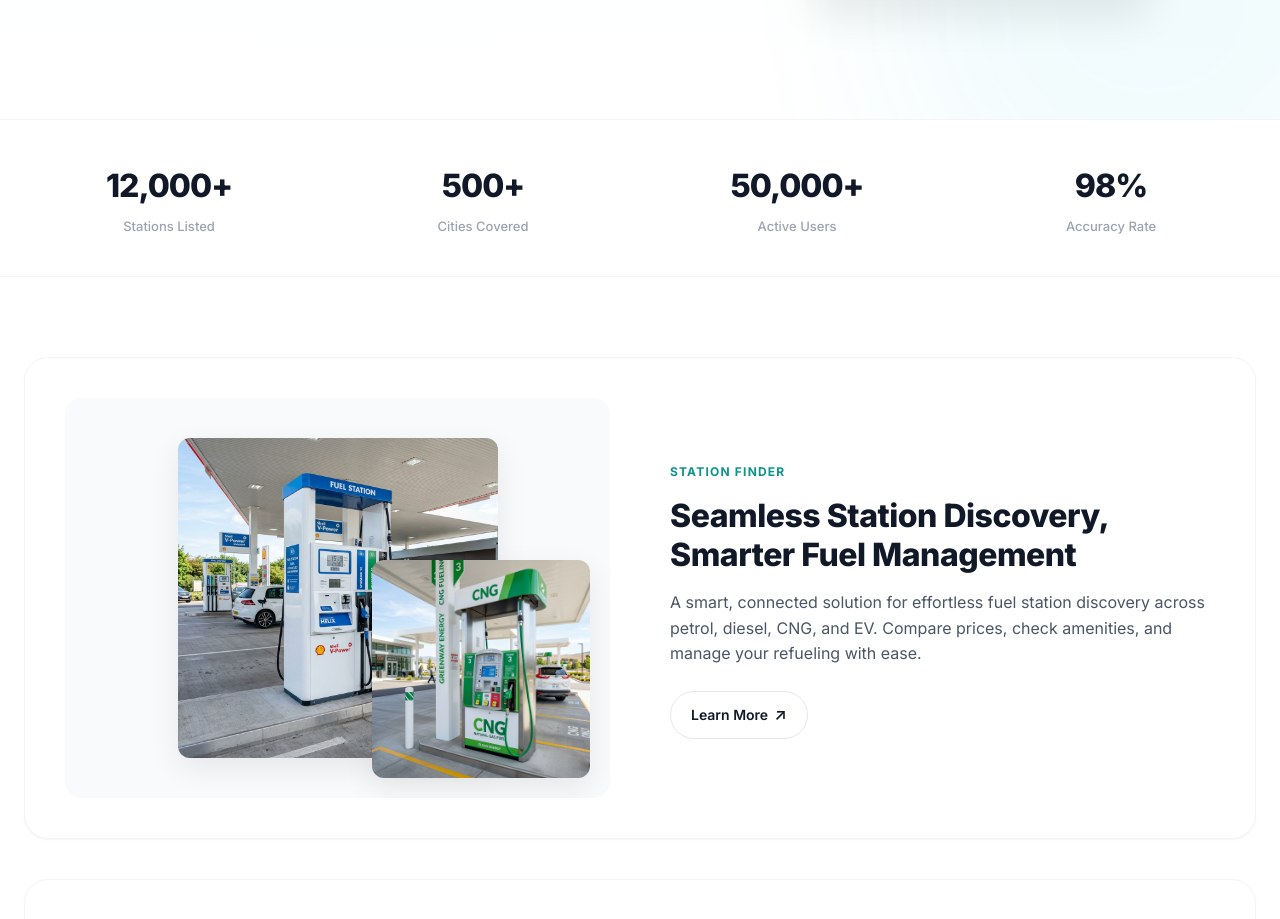
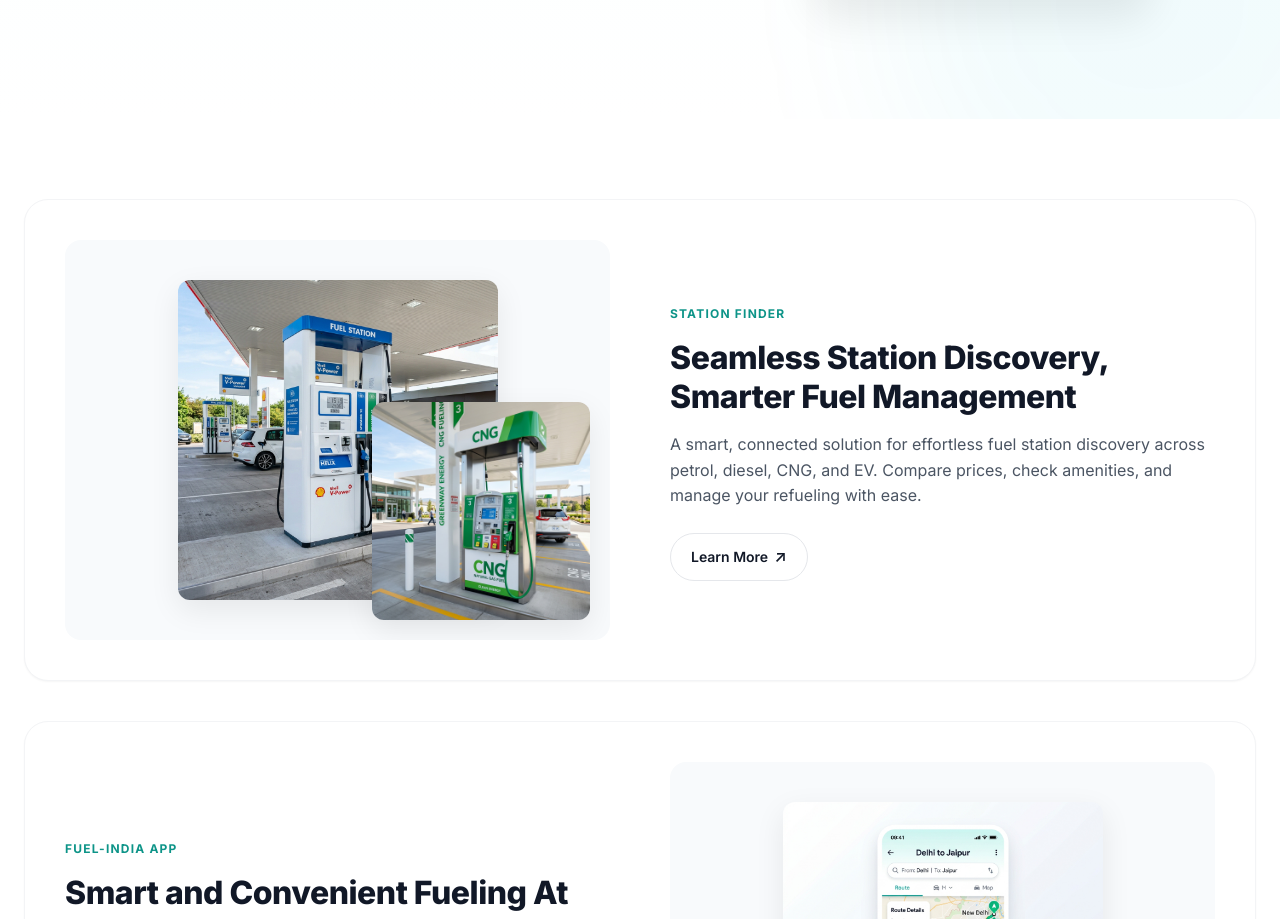
Before and after one commit to Ankit-yadav-8/Ankit-Fuel, a React (Vite) app in the folder fuel-india/: page /#/ in a window 1280 px wide. Shown: the part 1287-2206 px from the top of the page. Built offline with nearby package versions, Linux system fonts and the light colour scheme.

Commit message:
Remove demo stats bar section

```diff
--- a/fuel-india/src/pages/Home.jsx
+++ b/fuel-india/src/pages/Home.jsx
@@ -221,21 +221,7 @@ export default function Home() {
         </div>
       </section>
 
-      {/* ─── Stats Bar ─── */}
-      <section className="stats-bar">
-        <div className="container">
-          <div className="stats-bar__grid">
-            {stats.map((stat) => (
-              <div key={stat.label} className="stats-bar__item">
-                <div className="stats-bar__value">
-                  <AnimatedCounter target={stat.value} suffix={stat.suffix} />
-                </div>
-                <div className="stats-bar__label">{stat.label}</div>
-              </div>
-            ))}
-          </div>
-        </div>
-      </section>
+
 
       {/* ─── Product Sections (ionage card style) ─── */}
       <section className="section">
```
